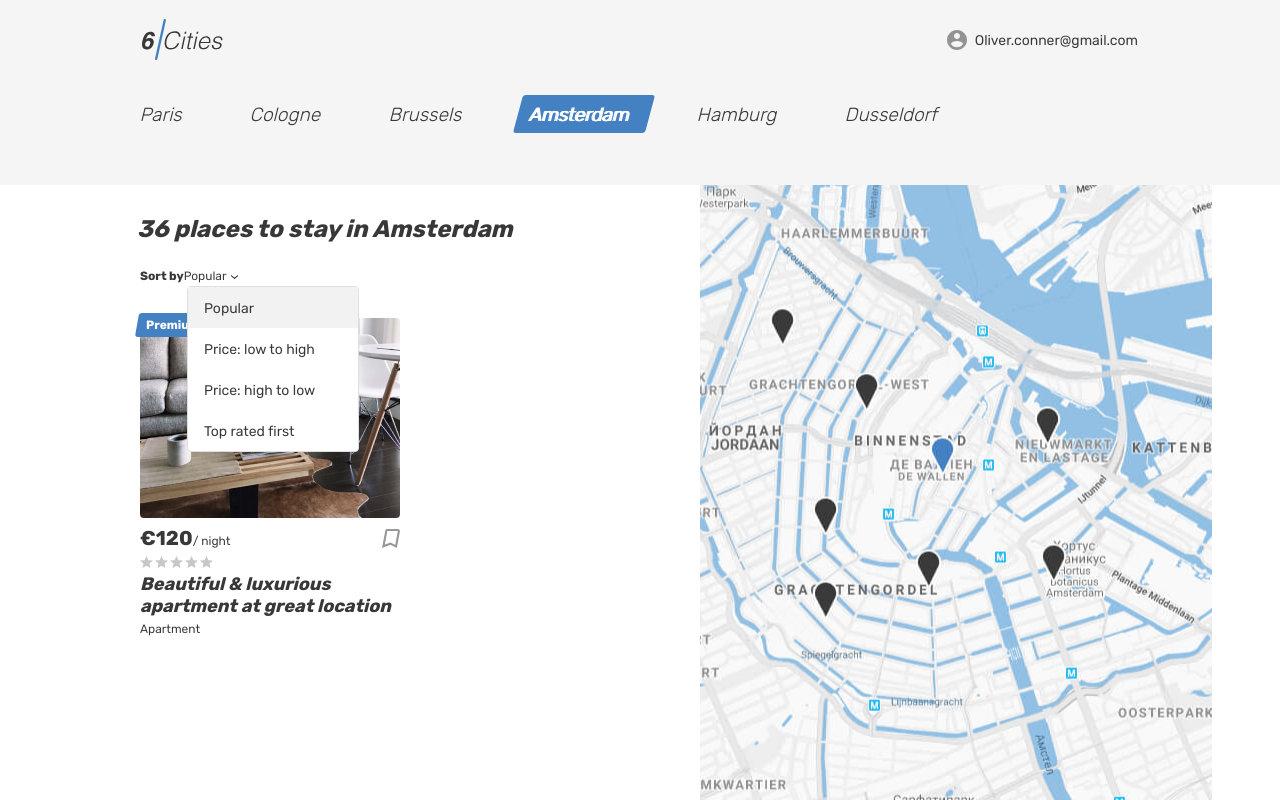
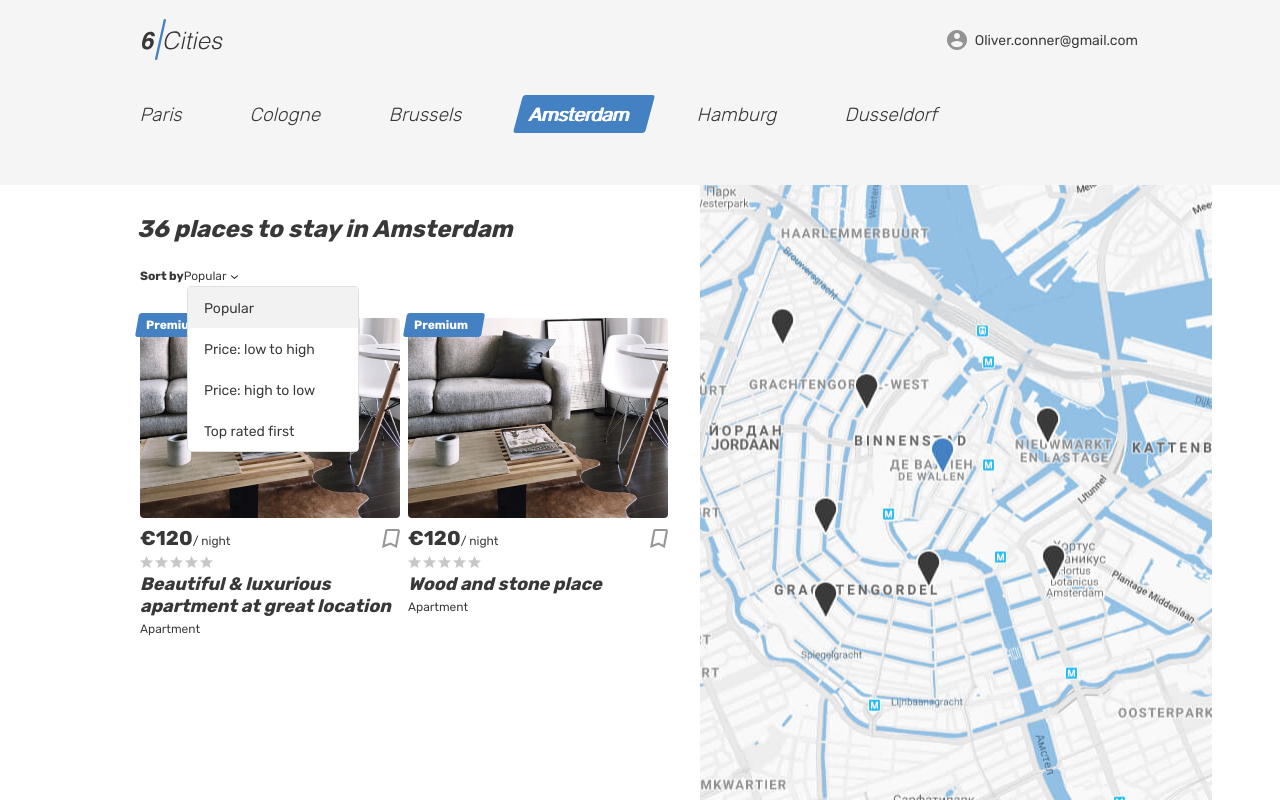
Before and after one commit to ea-dorosh/234322-six-cities-3, a React app: page / in a window 1280 px wide. Built offline with nearby package versions, Linux system fonts and the light colour scheme.

Commit message:
ready task1

```diff
--- a/package.json
+++ b/package.json
@@ -25,6 +25,7 @@
     "node": "10"
   },
   "dependencies": {
+    "prop-types": "15.7.2",
     "react": "16.12.0",
     "react-dom": "16.12.0"
   }
--- a/src/components/app/app.jsx
+++ b/src/components/app/app.jsx
@@ -1,20 +1,24 @@
 import React from "react";
+import PropTypes from "prop-types";
 import Main from "../main/main.jsx";
 
 
 const App = (props) => {
-  // eslint-disable-next-line react/prop-types
   const advertsCount = props.advertsCount;
-  // eslint-disable-next-line react/prop-types
-  const placesName = props.placesName;
+  const placesNames = props.placesNames;
 
   return (
     <Main
       advertsCount = {advertsCount}
-      placesName = {placesName}
+      placesNames = {placesNames}
     />
   );
 };
 
+App.propTypes = {
+  advertsCount: PropTypes.number.isRequired,
+  placesNames: PropTypes.array.isRequired,
+};
+
 
 export default App;
--- a/src/components/main/main.jsx
+++ b/src/components/main/main.jsx
@@ -1,12 +1,11 @@
 import React from "react";
+import PropTypes from "prop-types";
 import PlaceCard from "../place-card/place-card.jsx";
 
 
 const Main = (props) => {
-  // eslint-disable-next-line react/prop-types
   const advertsCount = props.advertsCount;
-  // eslint-disable-next-line react/prop-types
-  const placesName = props.placesName;
+  const placesNames = props.placesNames;
 
   return (
     <div className="page page--gray page--main">
@@ -93,7 +92,10 @@ const Main = (props) => {
               </form>
               <div className="cities__places-list places__list tabs__content">
                 <PlaceCard
-                  placesName = {placesName}
+                  placesNames = {placesNames[0]}
+                />
+                <PlaceCard
+                  placesNames = {placesNames[1]}
                 />
               </div>
             </section>
@@ -107,5 +109,10 @@ const Main = (props) => {
   );
 };
 
+Main.propTypes = {
+  advertsCount: PropTypes.number.isRequired,
+  placesNames: PropTypes.array.isRequired,
+};
+
 
 export default Main;
--- a/src/components/place-card/place-card.jsx
+++ b/src/components/place-card/place-card.jsx
@@ -1,9 +1,8 @@
 import React from "react";
+import PropTypes from "prop-types";
 
 const PlaceCard = (props) => {
-
-  // eslint-disable-next-line no-unused-vars,react/prop-types
-  const placesName = props.placesName;
+  const {placesNames} = props;
 
   return (
     <article className="cities__place-card place-card">
@@ -35,7 +34,7 @@ const PlaceCard = (props) => {
           </div>
         </div>
         <h2 className="place-card__name">
-          <a href="#">{placesName[0]}</a>
+          <a href="#">{placesNames}</a>
         </h2>
         <p className="place-card__type">Apartment</p>
       </div>
@@ -43,4 +42,8 @@ const PlaceCard = (props) => {
   );
 };
 
+PlaceCard.propTypes = {
+  placesNames: PropTypes.string.isRequired,
+};
+
 export default PlaceCard;
--- a/src/index.js
+++ b/src/index.js
@@ -6,7 +6,7 @@ const Settings = {
   ADVERTS_COUNT: 36
 };
 
-const placesName = [
+const placesNames = [
   `Beautiful & luxurious apartment at great location`,
   `Wood and stone place`,
   `Nice, cozy, warm big bed apartment`
@@ -15,7 +15,7 @@ const placesName = [
 ReactDOM.render(
     <App
       advertsCount = {Settings.ADVERTS_COUNT}
-      placesName = {placesName}
+      placesNames = {placesNames}
     />,
     document.querySelector(`#root`)
 );
```
